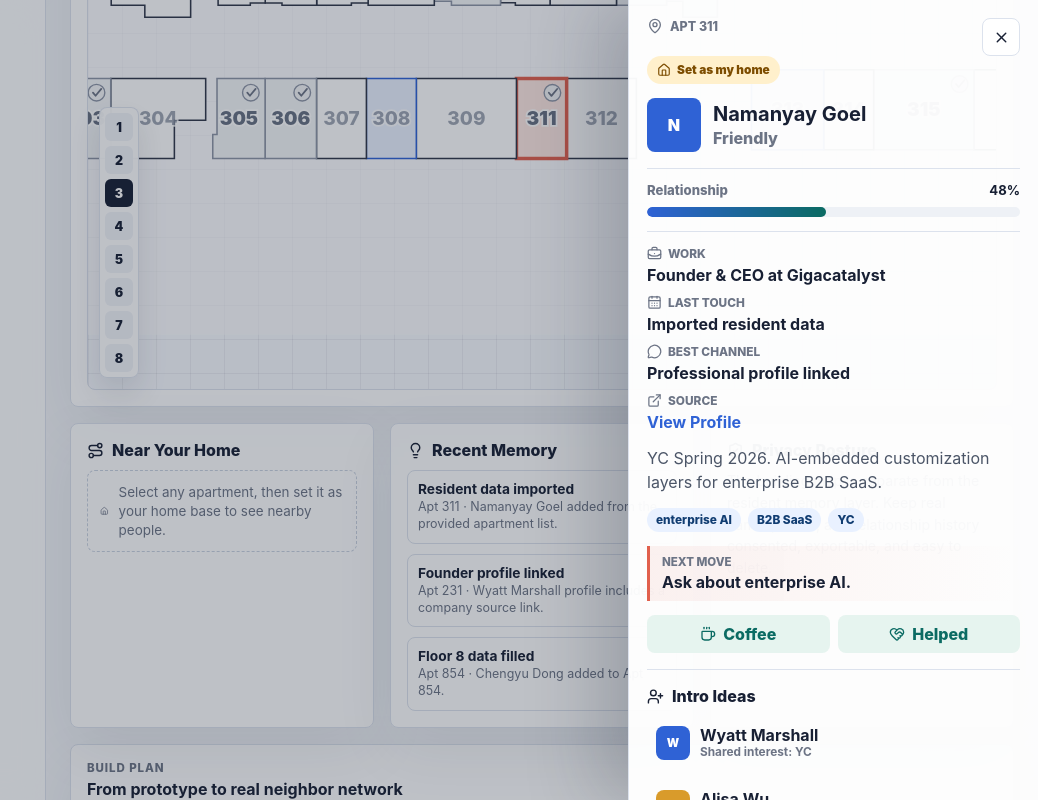
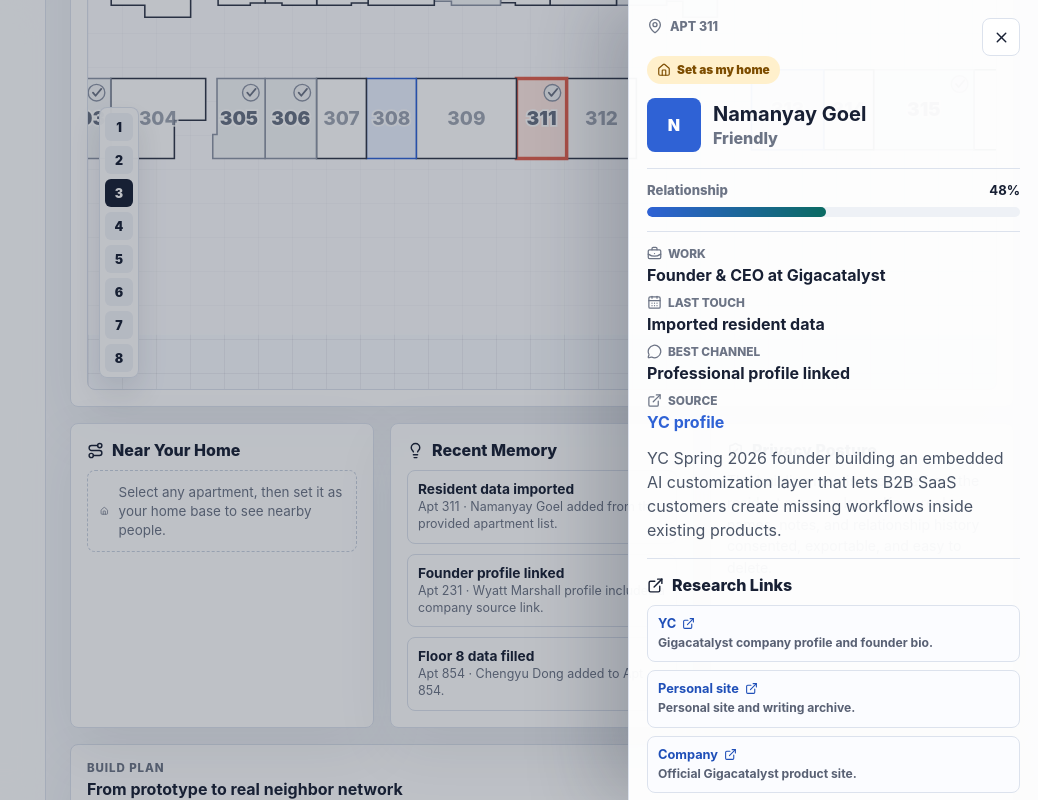
Before and after one commit to q7z/mycommunity, a React (Vite) app: page / in a window 1280 px wide. Both pictures are taken after a click on the button 784 px from the left and 850 px from the top of the page. Shown: the part 450-1250 px from the top of the page, without its empty margins (242-1280 px from the left). Built offline with nearby package versions, Linux system fonts and the light colour scheme.

Commit message:
Add founder research links

```diff
--- a/src/App.css
+++ b/src/App.css
@@ -810,6 +810,46 @@ progress::-moz-progress-bar {
   line-height: 1.5;
 }
 
+.research-links {
+  margin-bottom: 14px;
+}
+
+.research-link-grid {
+  display: grid;
+  gap: 8px;
+}
+
+.research-link-grid a {
+  border: 1px solid var(--line);
+  border-radius: 8px;
+  display: grid;
+  gap: 4px;
+  padding: 10px;
+  color: inherit;
+  background: #fbfcff;
+  text-decoration: none;
+}
+
+.research-link-grid a:hover {
+  border-color: rgba(47, 98, 213, 0.34);
+  background: #f5f8ff;
+}
+
+.research-link-grid strong {
+  display: inline-flex;
+  align-items: center;
+  gap: 6px;
+  color: #1f4fb8;
+  font-size: 0.8rem;
+}
+
+.research-link-grid span {
+  color: #596174;
+  font-size: 0.76rem;
+  font-weight: 650;
+  line-height: 1.35;
+}
+
 .tag-list {
   display: flex;
   flex-wrap: wrap;
--- a/src/App.tsx
+++ b/src/App.tsx
@@ -222,6 +222,7 @@ function isUnitSearchMatch(
     resident?.nextMove,
     resident?.preferredContact,
     ...(resident?.interests ?? []),
+    ...(resident?.links?.flatMap((link) => [link.label, link.detail, link.url]) ?? []),
     availability?.displayUnitNumber,
     availability?.displayArea,
     availability?.displayPrice,
@@ -1097,6 +1098,26 @@ function App() {
 
                 <p className="profile-note">{selectedResident.note}</p>
 
+                {selectedResident.links?.length ? (
+                  <section className="drawer-section research-links" aria-label="Founder research links">
+                    <div className="panel-title">
+                      <ExternalLink size={17} aria-hidden="true" />
+                      <span>Research Links</span>
+                    </div>
+                    <div className="research-link-grid">
+                      {selectedResident.links.map((link) => (
+                        <a href={link.url} key={`${selectedResident.unitId}-${link.url}`} target="_blank" rel="noreferrer">
+                          <strong>
+                            {link.label}
+                            <ExternalLink size={13} aria-hidden="true" />
+                          </strong>
+                          <span>{link.detail}</span>
+                        </a>
+                      ))}
+                    </div>
+                  </section>
+                ) : null}
+
                 <div className="tag-list">
                   {selectedResident.interests.map((interest) => (
                     <span key={interest}>{interest}</span>
--- a/src/data/community.ts
+++ b/src/data/community.ts
@@ -13,7 +13,14 @@ export type ResidentProfile = {
   interests: string[]
   sourceLabel?: string
   profileUrl?: string
+  links?: ProfileLink[]
   dataFilled?: boolean
+}
+
+export type ProfileLink = {
+  label: string
+  url: string
+  detail: string
 }
 
 type ResidentSeed = {
@@ -26,6 +33,7 @@ type ResidentSeed = {
   interests: string[]
   relationship?: number
   stage?: ResidentProfile['stage']
+  links?: ProfileLink[]
 }
 
 const unitIdsByApartment: Record<string, string> = {
@@ -80,66 +88,209 @@ const residentSeeds: ResidentSeed[] = [
   {
     names: 'Namanyay Goel',
     apartments: ['311'],
-    sourceLabel: 'View Profile',
-    profileUrl: 'https://nmn.gl/',
+    sourceLabel: 'YC profile',
+    profileUrl: 'https://www.ycombinator.com/companies/gigacatalyst',
     work: 'Founder & CEO at Gigacatalyst',
-    detail: 'YC Spring 2026. AI-embedded customization layers for enterprise B2B SaaS.',
-    interests: ['enterprise AI', 'B2B SaaS', 'YC'],
+    detail: 'YC Spring 2026 founder building an embedded AI customization layer that lets B2B SaaS customers create missing workflows inside existing products.',
+    interests: ['enterprise AI', 'B2B SaaS', 'product customization', 'YC'],
     relationship: 48,
     stage: 'friendly',
+    links: [
+      {
+        label: 'YC',
+        url: 'https://www.ycombinator.com/companies/gigacatalyst',
+        detail: 'Gigacatalyst company profile and founder bio.',
+      },
+      {
+        label: 'Personal site',
+        url: 'https://nmn.gl/',
+        detail: 'Personal site and writing archive.',
+      },
+      {
+        label: 'Company',
+        url: 'https://gigacatalyst.com/',
+        detail: 'Official Gigacatalyst product site.',
+      },
+      {
+        label: 'LinkedIn',
+        url: 'https://www.linkedin.com/in/namanyayg',
+        detail: 'Public professional profile.',
+      },
+    ],
   },
   {
     names: 'Wyatt Marshall',
     apartments: ['231'],
-    sourceLabel: 'View Profile',
+    sourceLabel: 'YC profile',
     profileUrl: 'https://www.ycombinator.com/companies/halluminate',
     work: 'Co-Founder & CTO at Halluminate',
-    detail: 'YC Summer 2025. Building security, firewalls, and guardrails for LLM agents.',
-    interests: ['LLM security', 'agent guardrails', 'YC'],
+    detail: 'YC Summer 2025 founder building realistic data, sandboxes, evals, and benchmarks for browser and computer-use AI agents.',
+    interests: ['agent evaluation', 'computer-use AI', 'RL environments', 'YC'],
     relationship: 45,
     stage: 'friendly',
+    links: [
+      {
+        label: 'YC',
+        url: 'https://www.ycombinator.com/companies/halluminate',
+        detail: 'Halluminate company profile and founder bio.',
+      },
+      {
+        label: 'Company',
+        url: 'https://halluminate.ai/',
+        detail: 'Official Halluminate site.',
+      },
+      {
+        label: 'LinkedIn',
+        url: 'https://www.linkedin.com/in/wyatt-marshall-a40797198',
+        detail: 'Public professional profile.',
+      },
+      {
+        label: 'Investor profile',
+        url: 'https://antigravity.capital/portfolio/halluminate',
+        detail: 'Portfolio page identifying Wyatt as CTO.',
+      },
+    ],
   },
   {
     names: 'Dhruv Roongta',
     apartments: ['215'],
-    sourceLabel: 'View Profile',
-    profileUrl: 'https://councils.forbes.com/profile/Dhruv-Roongta-CTO-%40-Dash-Slashy/cfc7e562-6b0a-444e-85f2-35b7e8de772c',
-    work: 'Co-Founder & CTO at Dash (Slashy)',
-    detail: 'YC Summer 2025. AI multi-agent software engineering automation platforms; ex-Groq.',
-    interests: ['software agents', 'engineering automation', 'AI infra'],
+    sourceLabel: 'YC profile',
+    profileUrl: 'https://www.ycombinator.com/companies/slashy',
+    work: 'Co-Founder at Slashy',
+    detail: 'YC Summer 2025 founder working on AI agents that connect to apps, understand cross-tool context, and take actions across knowledge-work workflows.',
+    interests: ['email agents', 'workflow automation', 'cross-tool context', 'YC'],
     relationship: 45,
     stage: 'friendly',
+    links: [
+      {
+        label: 'YC',
+        url: 'https://www.ycombinator.com/companies/slashy',
+        detail: 'Slashy company profile and founder listing.',
+      },
+      {
+        label: 'Company',
+        url: 'https://www.slashy.com/',
+        detail: 'Official Slashy site.',
+      },
+      {
+        label: 'Forbes',
+        url: 'https://councils.forbes.com/profile/Dhruv-Roongta-CTO-%40-Dash-Slashy/cfc7e562-6b0a-444e-85f2-35b7e8de772c',
+        detail: 'Professional profile for Dash / Slashy.',
+      },
+      {
+        label: 'Launch HN',
+        url: 'https://news.ycombinator.com/item?id=45129031',
+        detail: 'Launch discussion describing Slashy product direction.',
+      },
+    ],
   },
   {
     names: 'Shourya Vir Jain',
     apartments: ['213'],
-    sourceLabel: 'View Profile',
-    profileUrl: 'https://github.com/SveeJ',
+    sourceLabel: 'YC profile',
+    profileUrl: 'https://www.ycombinator.com/companies/ramain',
     work: 'Co-Founder & CEO at RamAIn',
-    detail: 'Backed by YC and General Catalyst. Automating UI workflows using NLP; ex-McKinsey.',
-    interests: ['NLP workflows', 'UI automation', 'startups'],
+    detail: 'YC Winter 2026 founder building enterprise computer-use agents that automate repetitive browser and desktop workflows through UI interaction.',
+    interests: ['computer-use agents', 'UI automation', 'enterprise workflows', 'YC'],
     relationship: 45,
     stage: 'friendly',
+    links: [
+      {
+        label: 'YC',
+        url: 'https://www.ycombinator.com/companies/ramain',
+        detail: 'RamAIn company profile and founder bio.',
+      },
+      {
+        label: 'Company',
+        url: 'https://ramain.ai/',
+        detail: 'Official RamAIn product site.',
+      },
+      {
+        label: 'Forbes',
+        url: 'https://councils.forbes.com/profile/Shourya-Vir-Jain-Co-founder-CEO-RamAIn/0c5aea3f-8da4-4f7d-8858-8a731ef56e1e',
+        detail: 'Professional profile identifying him as Co-founder & CEO.',
+      },
+      {
+        label: 'GitHub',
+        url: 'https://github.com/SveeJ',
+        detail: 'Public GitHub profile from the original dataset.',
+      },
+    ],
   },
   {
     names: 'Alisa Wu',
     apartments: ['343', '754'],
-    sourceLabel: 'View Profile',
-    profileUrl: 'https://www.forbes.com/councils/forbesbusinesscouncil/2026/02/19/storytelling-as-a-moat-in-a-commoditized-world/',
+    sourceLabel: 'YC profile',
+    profileUrl: 'https://www.ycombinator.com/companies/bluma',
     work: 'Co-Founder at Bluma',
-    detail: 'Recent YC cohort. Generative AI platform for user-generated video content and brand ad placements.',
-    interests: ['generative video', 'brand storytelling', 'YC'],
+    detail: 'YC Fall 2025 founder building an AI short-form content engine for cloning, templating, and scaling organic and paid video ads.',
+    interests: ['short-form video', 'AI UGC', 'marketing automation', 'YC'],
     relationship: 43,
     stage: 'friendly',
+    links: [
+      {
+        label: 'YC',
+        url: 'https://www.ycombinator.com/companies/bluma',
+        detail: 'Bluma company profile and founder bio.',
+      },
+      {
+        label: 'Company',
+        url: 'https://www.getbluma.com/',
+        detail: 'Official Bluma product site.',
+      },
+      {
+        label: 'LinkedIn',
+        url: 'https://www.linkedin.com/in/wu-alisa',
+        detail: 'Public professional profile.',
+      },
+      {
+        label: 'YC launch',
+        url: 'https://www.ycombinator.com/launches/Osw-bluma-the-ai-short-form-content-engine',
+        detail: 'Launch post with product and team context.',
+      },
+      {
+        label: 'Forbes article',
+        url: 'https://www.forbes.com/councils/forbesbusinesscouncil/2026/02/19/storytelling-as-a-moat-in-a-commoditized-world/',
+        detail: 'Article source from the original dataset.',
+      },
+    ],
   },
   {
     names: 'Milind Sagaram',
     apartments: ['261'],
-    sourceLabel: 'Search: Milind Sagaram',
-    work: 'Co-Founder & CEO at Articulate',
-    detail: 'Generative AI engineered to parse architectural and structural engineering construction blueprints.',
-    interests: ['construction AI', 'blueprints', 'architecture'],
+    sourceLabel: 'YC profile',
+    profileUrl: 'https://www.ycombinator.com/companies/helonic',
+    work: 'Founder at Articulate / Helonic',
+    detail: 'YC Fall 2025 founder building AI construction drawing analysis to detect clashes, callouts, discrepancies, and draft RFIs before field rework.',
+    interests: ['construction AI', 'drawing analysis', 'RFIs', 'YC'],
     relationship: 38,
+    links: [
+      {
+        label: 'YC',
+        url: 'https://www.ycombinator.com/companies/helonic',
+        detail: 'Helonic / Articulate company profile and founder bio.',
+      },
+      {
+        label: 'Company',
+        url: 'https://helonic.com/',
+        detail: 'Official Helonic product site.',
+      },
+      {
+        label: 'Personal site',
+        url: 'https://www.milindsagaram.com/',
+        detail: 'Personal site and background.',
+      },
+      {
+        label: 'LinkedIn',
+        url: 'https://www.linkedin.com/in/milind-sagaram',
+        detail: 'Public professional profile.',
+      },
+      {
+        label: 'GitHub',
+        url: 'https://github.com/milinds2403',
+        detail: 'Public GitHub profile.',
+      },
+    ],
   },
   {
     names: 'Kimia Koochakzadeh-Yazdi',
@@ -454,6 +605,7 @@ export const residentProfiles: ResidentProfile[] = residentSeeds.flatMap((seed)
     interests: seed.interests,
     sourceLabel: seed.sourceLabel,
     profileUrl: seed.profileUrl,
+    links: seed.links,
     dataFilled: true,
   })),
 )
```
Also changed, not shown: 4 other files (tests, documents, lock files or other folders).
